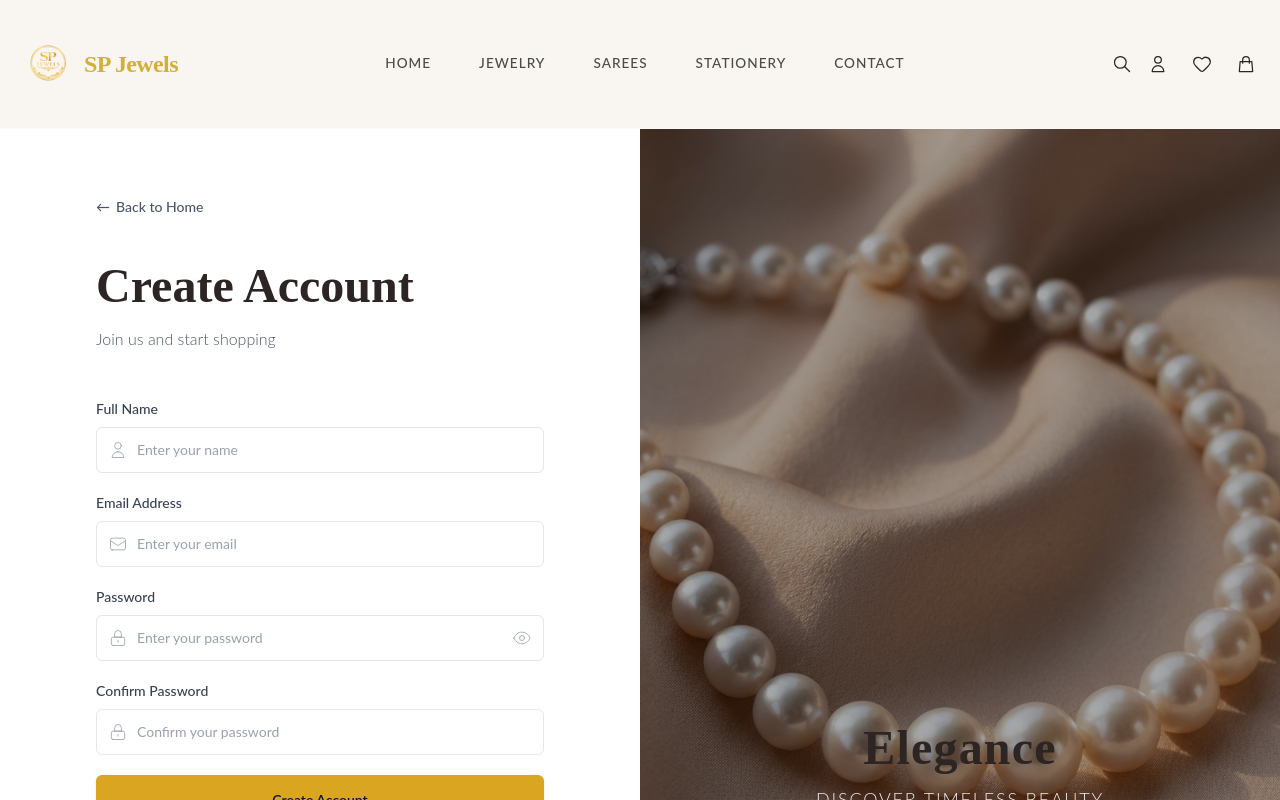
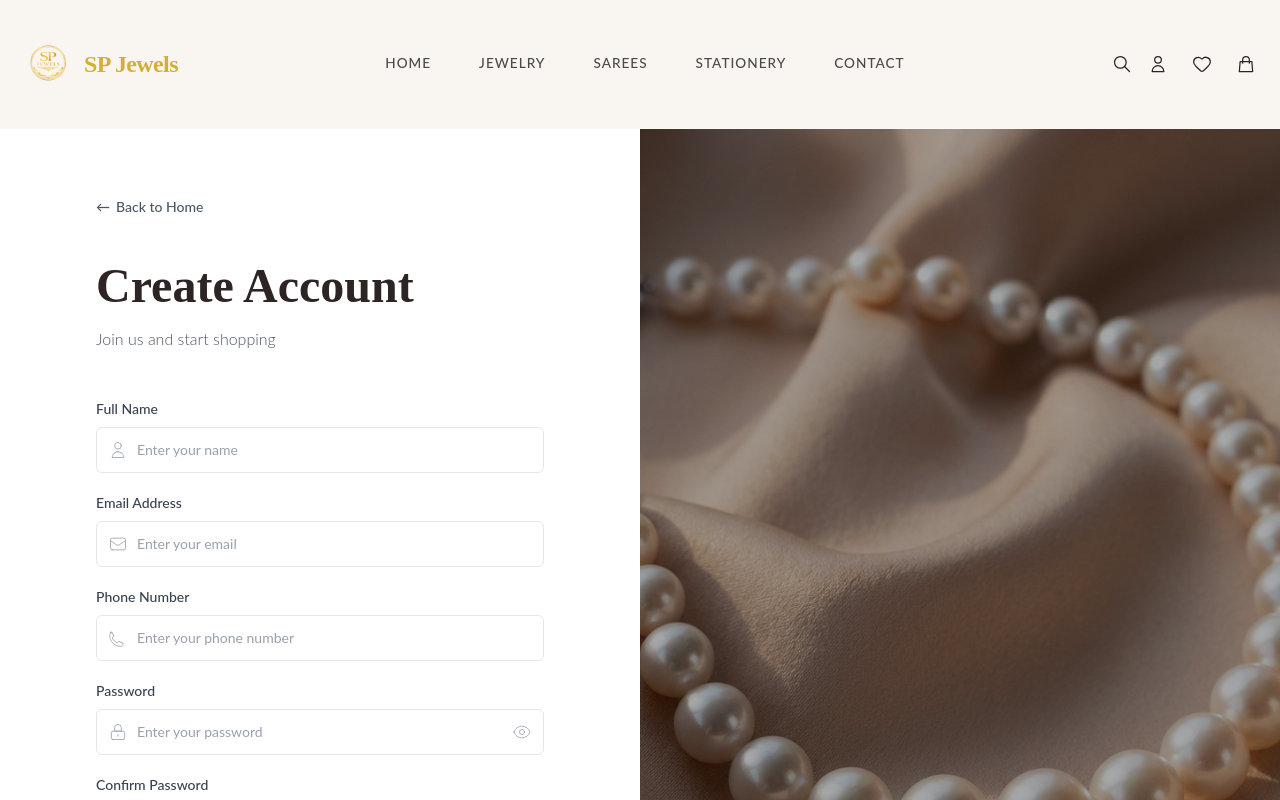
Before and after one commit to RkGokul/-E-Commerce-, a React (Vite) app: page /register in a window 1280 px wide. Shown: the top 800 px of the page. Built offline with nearby package versions, Linux system fonts and the light colour scheme.

Commit message:
login changes

```diff
--- a/src/pages/Register.jsx
+++ b/src/pages/Register.jsx
@@ -18,7 +18,8 @@ const Register = () => {
         name: '',
         email: '',
         password: '',
-        confirmPassword: ''
+        confirmPassword: '',
+        phone: ''
     });
 
     const [showPassword, setShowPassword] = useState(false);
@@ -29,7 +30,14 @@ const Register = () => {
 
     const handleSubmit = async (e) => {
         e.preventDefault();
-        dispatch(clearError());
+      dispatch(register({
+    name: formData.name,
+    email: formData.email,
+    phone: formData.phone,
+    password: formData.password,
+    confirmPassword: formData.confirmPassword
+}))
+
 
         if (formData.password !== formData.confirmPassword) {
             // Should handle this better, maybe local state error
@@ -83,7 +91,7 @@ const Register = () => {
                                     name="name"
                                     type="text"
                                     required
-                                    autoComplete="off"
+                                    // autoComplete="off"
                                     value={formData.name}
                                     onChange={handleChange}
                                     className="block w-full pl-10 pr-3 py-3 border border-gray-200 rounded-md text-gray-900 placeholder-gray-400 focus:outline-none focus:ring-1 focus:ring-[#D4AF37] focus:border-[#D4AF37] sm:text-sm"
@@ -108,7 +116,7 @@ const Register = () => {
                                     name="email"
                                     type="email"
                                     required
-                                    autoComplete="off"
+                                    // autoComplete="off"
                                     value={formData.email}
                                     onChange={handleChange}
                                     className="block w-full pl-10 pr-3 py-3 border border-gray-200 rounded-md text-gray-900 placeholder-gray-400 focus:outline-none focus:ring-1 focus:ring-[#D4AF37] focus:border-[#D4AF37] sm:text-sm"
@@ -116,6 +124,35 @@ const Register = () => {
                                 />
                             </div>
                         </div>
+
+                         {/* Phone Number Field */}
+                         <div className="space-y-2">
+                            <label htmlFor="phone number" className="block text-sm font-medium text-gray-700">
+                                Phone Number
+                            </label>
+                            <div className="relative">
+                                <div className="absolute inset-y-0 left-0 pl-3 flex items-center pointer-events-none">
+                                    <svg xmlns="http://www.w3.org/2000/svg" className="h-5 w-5 text-gray-400" fill="none" viewBox="0 0 24 24" stroke="currentColor">
+                                        <path strokeLinecap="round" strokeLinejoin="round" strokeWidth={1} d="M3 5h2l2 5-2 2a13 13 0 006 6l2-2 5 2v2c0 1-1 2-2 2h-1C8 22 2 16 2 9V8c0-1 1-2 2-2z"/>
+                                    </svg>
+                                </div>
+                               <input
+                                    id="phone"
+                                    name="phone"
+                                    type="tel"
+                                    required
+                                    // autoComplete="off"
+                                    maxLength={10}
+                                    pattern="[0-9]{10}"
+                                    value={formData.phone}
+                                    onChange={handleChange}
+                                    className="block w-full pl-10 pr-3 py-3 border border-gray-200 rounded-md text-gray-900 placeholder-gray-400 focus:outline-none focus:ring-1 focus:ring-[#D4AF37] focus:border-[#D4AF37] sm:text-sm"
+                                    placeholder="Enter your phone number"
+                                    />
+
+                            </div>
+                        </div>
+
 
                         {/* Password Field */}
                         <div className="space-y-2">
@@ -135,6 +172,8 @@ const Register = () => {
                                     required
                                     autoComplete="new-password"
                                     value={formData.password}
+                                    maxLength={6}
+                                    pattern="[0-6]{6}"
                                     onChange={handleChange}
                                     className="block w-full pl-10 pr-10 py-3 border border-gray-200 rounded-md text-gray-900 placeholder-gray-400 focus:outline-none focus:ring-1 focus:ring-[#D4AF37] focus:border-[#D4AF37] sm:text-sm"
                                     placeholder="Enter your password"
@@ -151,6 +190,7 @@ const Register = () => {
                                 </button>
                             </div>
                         </div>
+
 
                         {/* Confirm Password Field */}
                         <div className="space-y-2">
@@ -169,6 +209,8 @@ const Register = () => {
                                     type="password"
                                     required
                                     autoComplete="new-password"
+                                    maxLength={6}
+                                    pattern="[0-6]{6}"
                                     value={formData.confirmPassword}
                                     onChange={handleChange}
                                     className="block w-full pl-10 pr-3 py-3 border border-gray-200 rounded-md text-gray-900 placeholder-gray-400 focus:outline-none focus:ring-1 focus:ring-[#D4AF37] focus:border-[#D4AF37] sm:text-sm"
```
